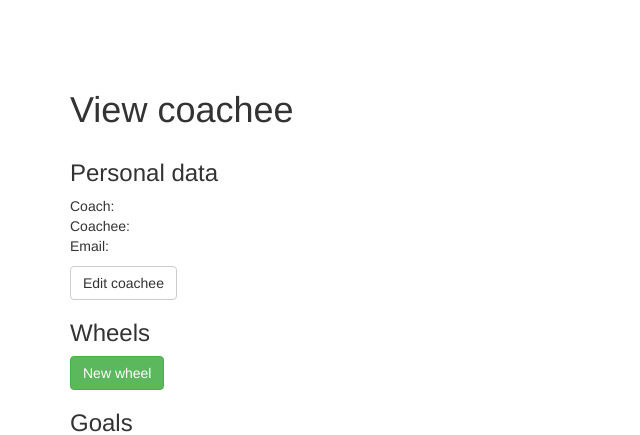
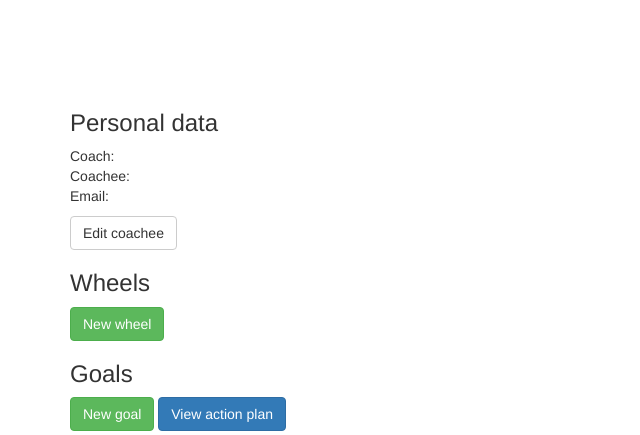
Before and after one commit to fundacionempowerment/MiCuaderno, a Yii app: template views/coachee/view.php in a window 1280 px wide. Shown: the top 435 px of the page, without its empty margins (0-640 px from the left). Run offline with PHP 8.4 and a stand-in for Yii, Linux system fonts and the light colour scheme; the template is opened without the code that fills it, so the values that code supplies are empty; some libraries are stand-ins or nearby versions.

Commit message:
- Change coachee editing title to coachee name - Change caption 'Coachee' to 'My coachees'

```diff
--- a/controllers/SiteController.php
+++ b/controllers/SiteController.php
@@ -80,7 +80,7 @@ class SiteController extends Controller {
             return $this->redirect(['/coachee']);
         else {
             Yii::$app->session->set('coachee_id', Yii::$app->user->id);
-            return $this->redirect(['/client/view', ['id' => Yii::$app->user->id]]);
+            return $this->redirect(['/coachee/view', ['id' => Yii::$app->user->id]]);
         }
     }
 
--- a/views/coachee/form.php
+++ b/views/coachee/form.php
@@ -7,8 +7,8 @@ use yii\bootstrap\ActiveForm;
 /* @var $form yii\bootstrap\ActiveForm */
 /* @var $model app\models\LoginForm */
 
-$this->title = $coachee->id == 0 ? Yii::t('user', 'New coachee') : Yii::t('user', 'Editing coachee');
-$this->params['breadcrumbs'][] = ['label' => Yii::t('user', 'Coachees'), 'url' => ['/coachee']];
+$this->title = $coachee->id == 0 ? Yii::t('user', 'New coachee') : Yii::t('user', $coachee->fullname);
+$this->params['breadcrumbs'][] = ['label' => Yii::t('user', 'My Coachees'), 'url' => ['/coachee']];
 $this->params['breadcrumbs'][] = $this->title;
 ?>
 <div class="site-register">
--- a/views/coachee/index.php
+++ b/views/coachee/index.php
@@ -6,7 +6,7 @@ use yii\grid\GridView;
 use yii\data\ActiveDataProvider;
 
 /* @var $this yii\web\View */
-$this->title = Yii::t('user', 'Coachees');
+$this->title = Yii::t('user', 'My Coachees');
 
 $this->params['breadcrumbs'][] = $this->title;
 ?>
--- a/views/coachee/view.php
+++ b/views/coachee/view.php
@@ -10,8 +10,8 @@ use yii\grid\GridView;
 /* @var $form yii\bootstrap\ActiveForm */
 /* @var $model app\models\LoginForm */
 
-$this->title = Yii::t('user', 'View coachee');
-$this->params['breadcrumbs'][] = ['label' => Yii::t('user', 'Coachees'), 'url' => ['/coachee']];
+$this->title = Yii::t('user', $coachee->fullname);
+$this->params['breadcrumbs'][] = ['label' => Yii::t('user', 'My Coachees'), 'url' => ['/coachee']];
 $this->params['breadcrumbs'][] = $this->title;
 ?>
 <div class="site-register">
--- a/views/goal/assign.php
+++ b/views/goal/assign.php
@@ -8,7 +8,7 @@ use yii\grid\GridView;
 use kartik\widgets\DatePicker;
 
 $this->title = Yii::t('goal', 'Goal resources assigment');
-$this->params['breadcrumbs'][] = ['label' => Yii::t('user', 'Coachees'), 'url' => ['/coachee']];
+$this->params['breadcrumbs'][] = ['label' => Yii::t('user', 'My Coachees'), 'url' => ['/coachee']];
 $this->params['breadcrumbs'][] = ['label' => $goal->coachee->fullname, 'url' => ['/coachee/view', 'id' => $goal->coachee->id]];
 $this->params['breadcrumbs'][] = ['label' => Yii::t('goal', 'Goal - ') . $goal->name, 'url' => ['/goal/view', 'id' => $goal->id]];
 $this->params['breadcrumbs'][] = $this->title;
--- a/views/goal/form.php
+++ b/views/goal/form.php
@@ -12,7 +12,7 @@ use kartik\widgets\DatePicker;
 /* @var $model app\models\LoginForm */
 
 $this->title = Yii::t('goal', 'New goal');
-$this->params['breadcrumbs'][] = ['label' => Yii::t('user', 'Coachees'), 'url' => ['/coachee']];
+$this->params['breadcrumbs'][] = ['label' => Yii::t('user', 'My Coachees'), 'url' => ['/coachee']];
 $this->params['breadcrumbs'][] = ['label' => $goal->coachee->fullname, 'url' => ['/coachee/view', 'id' => $goal->coachee->id]];
 $this->params['breadcrumbs'][] = $this->title;
 ?>
--- a/views/goal/milestone-form.php
+++ b/views/goal/milestone-form.php
@@ -13,7 +13,7 @@ use app\models\GoalMilestone;
 /* @var $model app\models\LoginForm */
 
 $this->title = $milestone->id == 0 ?  Yii::t('goal', 'New goal milestone') : Yii::t('goal', 'Editing goal milestone');
-$this->params['breadcrumbs'][] = ['label' => Yii::t('user', 'Coachees'), 'url' => ['/coachee']];
+$this->params['breadcrumbs'][] = ['label' => Yii::t('user', 'My Coachees'), 'url' => ['/coachee']];
 $this->params['breadcrumbs'][] = ['label' => $goal->coachee->fullname, 'url' => ['/coachee/view', 'id' => $goal->coachee->id]];
 $this->params['breadcrumbs'][] = ['label' => Yii::t('goal', 'Goal - ') . $goal->name, 'url' => ['/goal/view', 'id' => $goal->id]];
 $this->params['breadcrumbs'][] = $this->title;
--- a/views/goal/plan.php
+++ b/views/goal/plan.php
@@ -9,7 +9,7 @@ use kartik\widgets\DatePicker;
 use app\models\GoalMilestone;
 
 $this->title = Yii::t('goal', 'Action plan');
-$this->params['breadcrumbs'][] = ['label' => Yii::t('user', 'Coachees'), 'url' => ['/coachee']];
+$this->params['breadcrumbs'][] = ['label' => Yii::t('user', 'My Coachees'), 'url' => ['/coachee']];
 $this->params['breadcrumbs'][] = ['label' => $coachee->fullname, 'url' => ['/coachee/view', 'id' => $coachee->id]];
 $this->params['breadcrumbs'][] = $this->title;
 ?>
--- a/views/goal/resources-form.php
+++ b/views/goal/resources-form.php
@@ -17,7 +17,7 @@ foreach ($goal->resources as $resource) {
 }
 
 $this->title = Yii::t('goal', 'Goal resources');
-$this->params['breadcrumbs'][] = ['label' => Yii::t('user', 'Coachees'), 'url' => ['/coachee']];
+$this->params['breadcrumbs'][] = ['label' => Yii::t('user', 'My Coachees'), 'url' => ['/coachee']];
 $this->params['breadcrumbs'][] = ['label' => $goal->coachee->fullname, 'url' => ['/coachee/view', 'id' => $goal->coachee->id]];
 $this->params['breadcrumbs'][] = ['label' => Yii::t('goal', 'Goal - ') . $goal->name, 'url' => ['/goal/view', 'id' => $goal->id]];
 $this->params['breadcrumbs'][] = $this->title;
--- a/views/goal/view.php
+++ b/views/goal/view.php
@@ -9,7 +9,7 @@ use kartik\widgets\DatePicker;
 use app\models\GoalMilestone;
 
 $this->title = Yii::t('goal', 'Goal - ') . $goal->name;
-$this->params['breadcrumbs'][] = ['label' => Yii::t('user', 'Coachees'), 'url' => ['/coachee']];
+$this->params['breadcrumbs'][] = ['label' => Yii::t('user', 'My Coachees'), 'url' => ['/coachee']];
 $this->params['breadcrumbs'][] = ['label' => $goal->coachee->fullname, 'url' => ['/coachee/view', 'id' => $goal->coachee->id]];
 $this->params['breadcrumbs'][] = $this->title;
 ?>
--- a/views/site/index.php
+++ b/views/site/index.php
@@ -9,7 +9,8 @@ $this->title = 'Cuaderno del Coach CPI';
 ?>
 <div class="site-index">
     <div class="jumbotron">
-        <h1><?= \Yii::t('app', 'Cuaderno del CPI') ?></h1>
+        <h1>Cuaderno del Coach CPI</h1>
+        <h2><?= Yii::t('app', 'Welcome!') ?></h2>
     </div>
     <div class="body-content">
         <div class="row">
--- a/views/wheel/answers.php
+++ b/views/wheel/answers.php
@@ -13,7 +13,7 @@ foreach ($wheel->answers as $answer)
     $answers[$answer->answer_order] = $answer->answer_value;
 
 $this->title = $wheel->id == 0 ? Yii::t('wheel', 'New wheel') : Yii::t('user', 'Answers');
-$this->params['breadcrumbs'][] = ['label' => Yii::t('user', 'Coachees'), 'url' => ['/coachee']];
+$this->params['breadcrumbs'][] = ['label' => Yii::t('user', 'My Coachees'), 'url' => ['/coachee']];
 $this->params['breadcrumbs'][] = ['label' => $wheel->coachee->fullname, 'url' => ['/coachee/view', 'id' => $wheel->coachee->id]];
 $this->params['breadcrumbs'][] = ['label' => Yii::t('wheel', 'Wheel'), 'url' => ['/wheel']];
 $this->params['breadcrumbs'][] = $this->title;
--- a/views/wheel/form.php
+++ b/views/wheel/form.php
@@ -16,7 +16,7 @@ foreach ($wheel->answers as $answer)
         $answers[$answer->answer_order] = $answer->answer_value;
 
 $this->title = Yii::t('wheel', 'Running wheel');
-$this->params['breadcrumbs'][] = ['label' => Yii::t('user', 'Coachees'), 'url' => ['/coachee']];
+$this->params['breadcrumbs'][] = ['label' => Yii::t('user', 'My Coachees'), 'url' => ['/coachee']];
 $this->params['breadcrumbs'][] = ['label' => $wheel->coachee->fullname, 'url' => ['/coachee/view', 'id' => $wheel->coachee->id]];
 $this->params['breadcrumbs'][] = ['label' => Yii::t('wheel', 'Wheel'), 'url' => ['/wheel', 'wheelid' => $wheel->id]];
 $this->params['breadcrumbs'][] = $this->title;
--- a/views/wheel/view.php
+++ b/views/wheel/view.php
@@ -9,7 +9,7 @@ use sibilino\y2dygraphs\DygraphsWidget;
 /* @var $model app\models\ContactForm */
 
 $this->title = Yii::t('wheel', 'Wheel');
-$this->params['breadcrumbs'][] = ['label' => Yii::t('user', 'Coachees'), 'url' => ['/coachee']];
+$this->params['breadcrumbs'][] = ['label' => Yii::t('user', 'My Coachees'), 'url' => ['/coachee']];
 $this->params['breadcrumbs'][] = ['label' => $model->coachee->fullname, 'url' => ['/coachee/view', 'id' => $model->coachee->id]];
 $this->params['breadcrumbs'][] = $this->title;
 ?>
```
Also changed, not shown: views/layouts/inner.php (+3 -4 lines).
